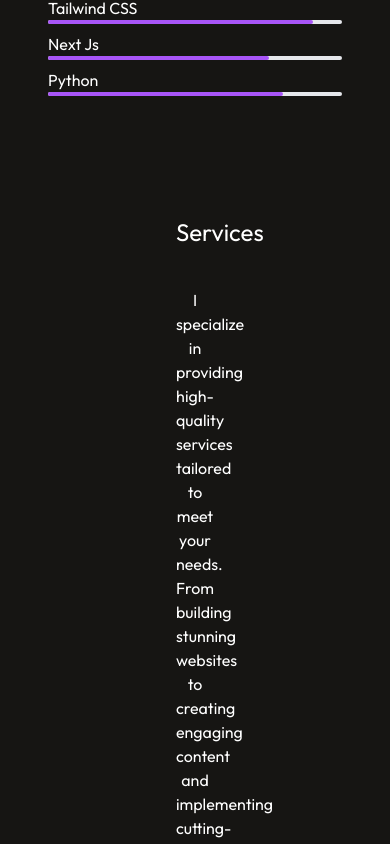
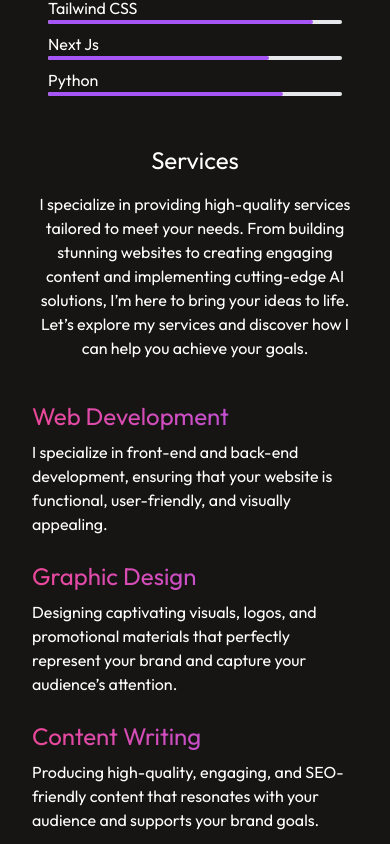
Before and after one commit to mulindijr/Portfolio, a React (Vite) app: page / in a window 390 px wide. Shown: the part 1354-2198 px from the top of the page. Built offline with nearby package versions, Linux system fonts and the light colour scheme.

Commit message:
Make Services seection mobile responsive

```diff
--- a/src/components/Services.jsx
+++ b/src/components/Services.jsx
@@ -2,10 +2,10 @@ import React from 'react'
 
 const Services = () => {
   return (
-    <div id='services' className='mt-24 mx-44'>
-      <h1 className='text-center mb-10 text-2xl'>Services</h1>
+    <div id='services' className='mt-6 mx-8 sm:mt-24 sm:mx-44'>
+      <h1 className='text-center mb-4 sm:mb-10 text-2xl'>Services</h1>
       <p className='text-center'>I specialize in providing high-quality services tailored to meet your needs. From building stunning websites to creating engaging content and implementing cutting-edge AI solutions, I’m here to bring your ideas to life. Let’s explore my services and discover how I can help you achieve your goals.</p>
-      <div className='grid grid-cols-1 md:grid-cols-3 gap-10 mt-10'>
+      <div className='grid grid-cols-1 md:grid-cols-3 gap-6 sm:gap-10 mt-10'>
         <div>
           <h2 className='mb-2 text-2xl bg-gradient-to-r from-pink-500 to-purple-500 bg-clip-text text-transparent'>Web Development</h2>
           <p>I specialize in front-end and back-end development, ensuring that your website is functional, user-friendly, and visually appealing.</p>
```
